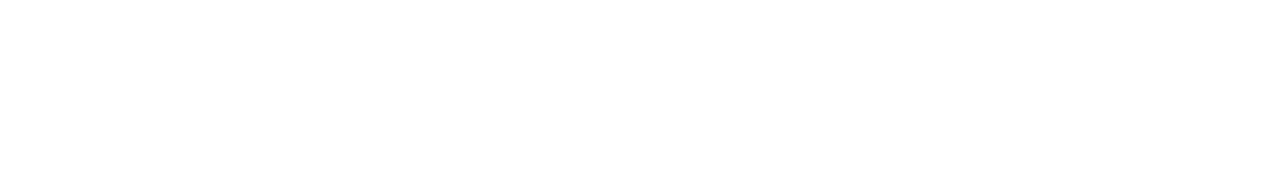
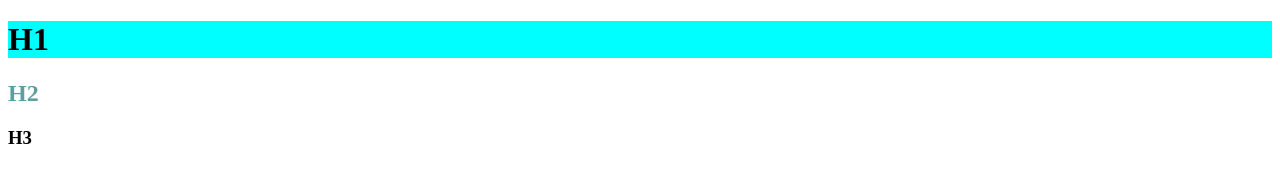
Before and after one commit to ariefwasista/w, a plain HTML site: page index.html in a window 1280 px wide. Drawn offline with Linux system fonts and the light colour scheme.

Commit message:
index html

```diff
--- a/index.html
+++ b/index.html
@@ -4,8 +4,16 @@
     <meta charset="UTF-8">
     <meta name="viewport" content="width=device-width, initial-scale=1.0">
     <title>Document Arief Wasista</title>
+    <style>
+        h2 {
+            color :cadetblue;
+        }
+    </style>
+    <link rel="stylesheet" href="gaya.css">
 </head>
 <body>
-
+    <h1>H1</h1>
+    <h2>H2</h2>
+    <h3>H3</h3>
 </body>
 </html>
```
